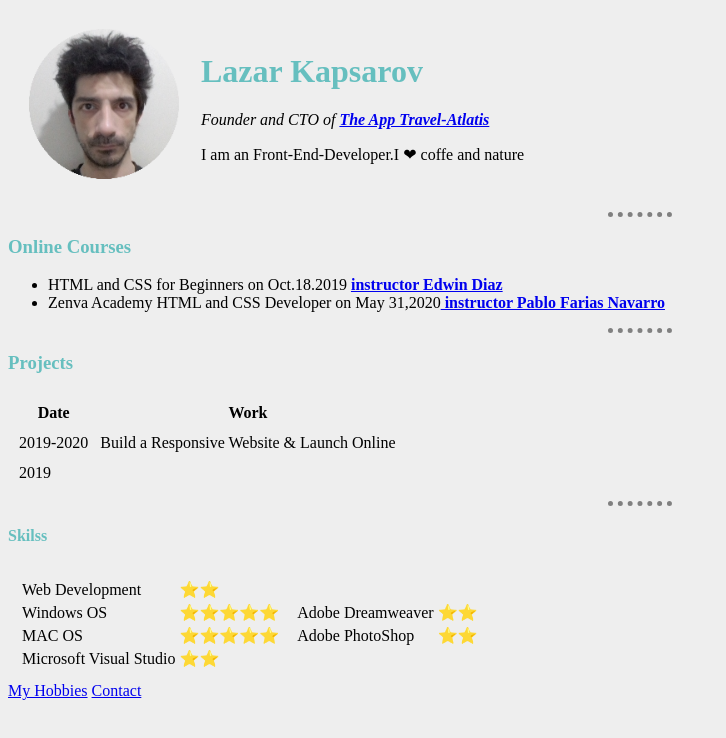
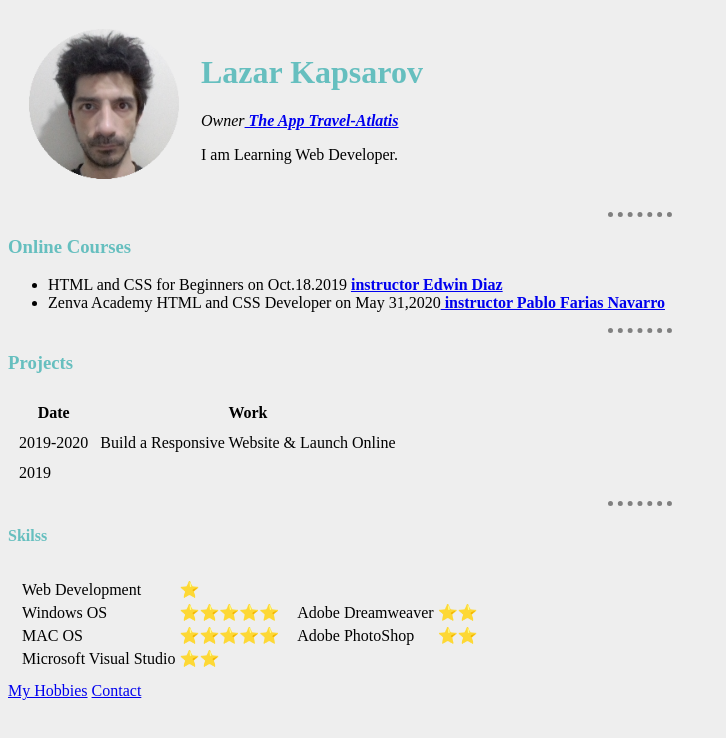
Before and after one commit to kapsari/cv, a plain HTML site: page index.html in a window 1280 px wide. Shown: the whole page, without its empty margins (0-726 px from the left). Drawn offline with Linux system fonts and the light colour scheme.

Commit message:
Add files via upload

```diff
--- a/index.html
+++ b/index.html
@@ -14,8 +14,8 @@
             <td> <img src="images/lazarkapsar150.png" alt="profile picture"></td>
             <td>
                 <h1>Lazar Kapsarov</h1>
-                <p><em>Founder and CTO of <strong><a href="http://www.travel-atlatis.com/"> The App Travel-Atlatis</a></strong></em></p>
-                <p>I am an Front-End-Developer.I ❤ coffe and nature</p>
+                <p><em>Owner<strong><a href="http://www.travel-atlatis.com/"> The App Travel-Atlatis</a></strong></em></p>
+                <p>I am Learning Web Developer.</p>
             </td>
         </tr>
     </table>
@@ -53,7 +53,7 @@
                 <table>
                     <tr>
                         <td>Web Development</td>
-                        <td>⭐⭐</td>
+                        <td>⭐</td>
                     </tr>
                     <tr>
                         <td>Windows OS</td>
```
